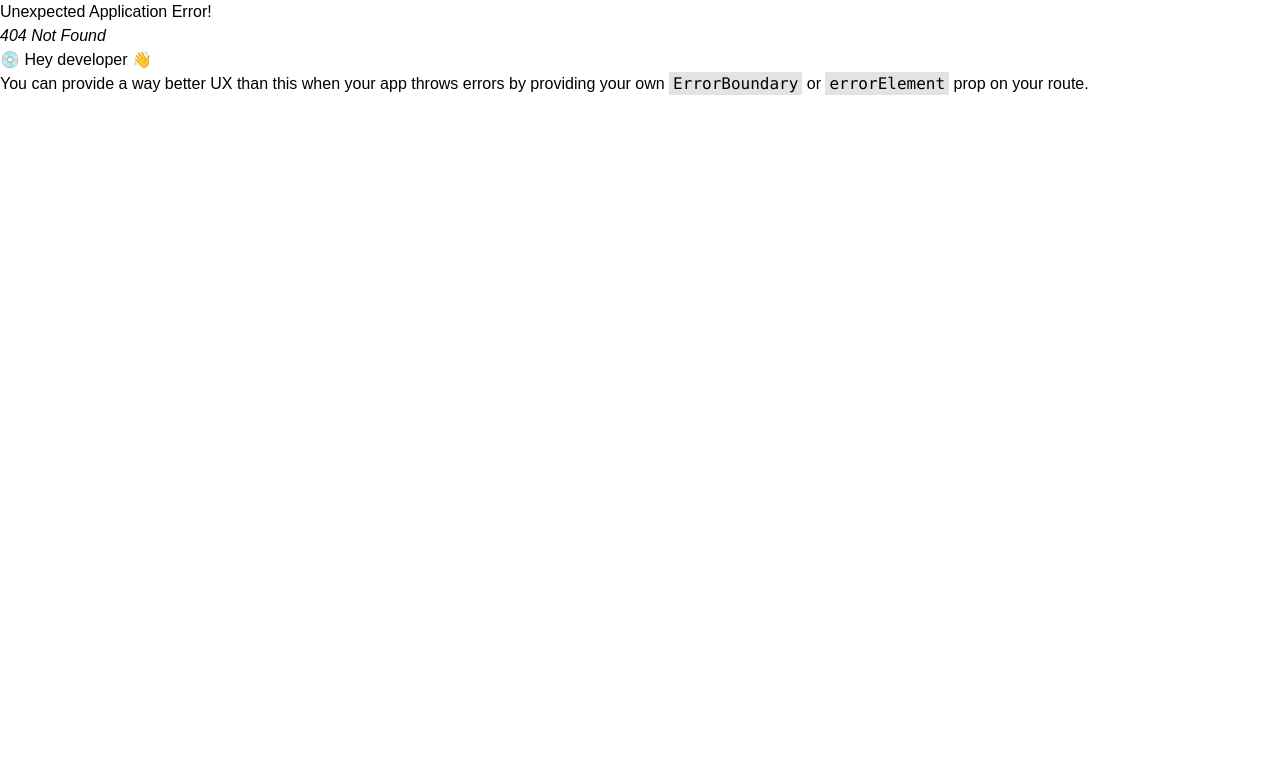
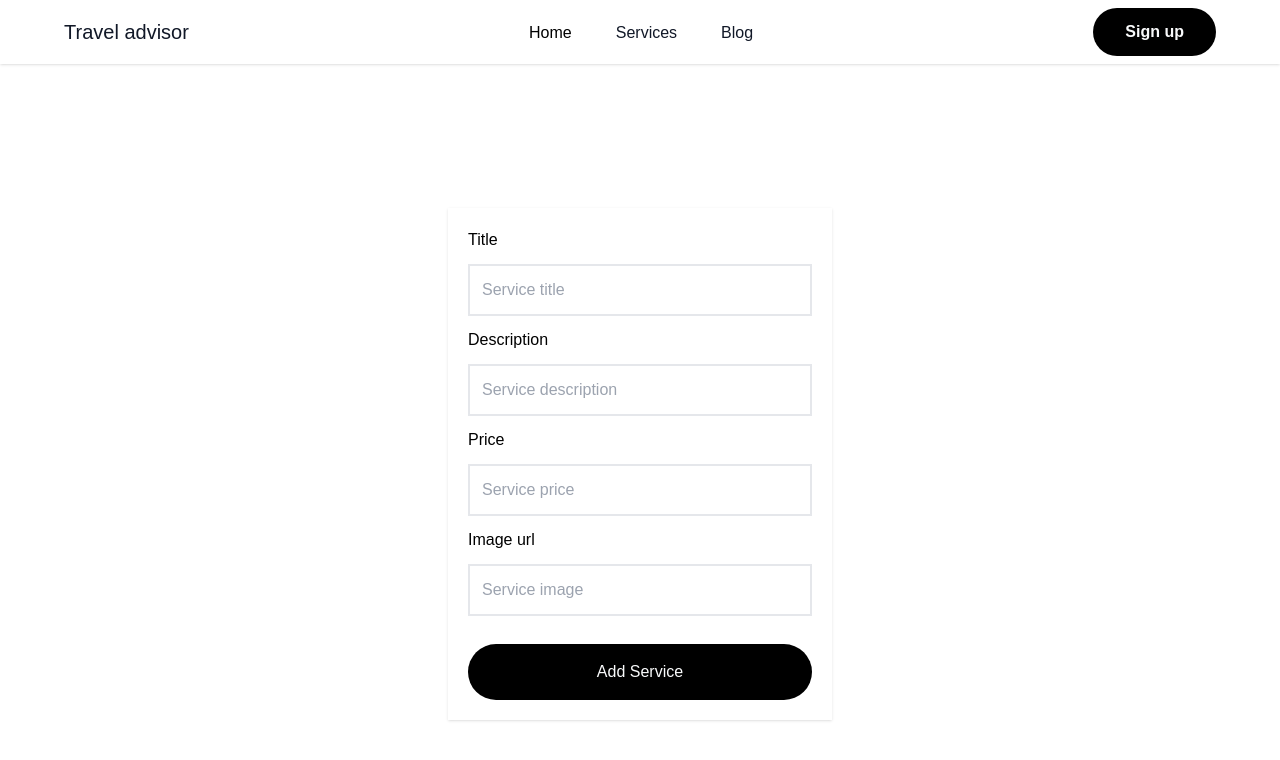
Before and after one commit to Kanon-Hosen/travel-buddy-client, a React (Create React App) app: page /addservice in a window 1280 px wide. Before the commit this address had no page. Shown: the top 760 px of the page. Built offline with nearby package versions, Linux system fonts and the light colour scheme.

Commit message:
services added

```diff
--- a/src/MainRoute/MainRoute.js
+++ b/src/MainRoute/MainRoute.js
@@ -1,5 +1,6 @@
 import React from 'react';
 import { createBrowserRouter, RouterProvider } from 'react-router-dom';
+import AddService from '../pages/AddService';
 import Home from '../pages/Home';
 import Layout from '../pages/Layout';
 import Login from '../pages/Login';
@@ -20,6 +21,10 @@ const MainRoute = () => {
                     element:<Home></Home>
                 },
                 {
+                    path: '/addservice',
+                    element:<AddService></AddService>
+                },
+                {
                     path: '/services',
                     element:<Services></Services>
                 }
--- /dev/null
+++ b/src/components/Hero.jsx
@@ -0,0 +1,11 @@
+import React from 'react';
+
+const Hero = () => {
+    return (
+        <div>
+<img src="https://static.tacdn.com/img2/brand/home/homemar2022_dt_trans@2x.webp" alt="" />
+        </div>
+    );
+};
+
+export default Hero;
--- a/src/components/Navbar.jsx
+++ b/src/components/Navbar.jsx
@@ -11,10 +11,10 @@ const Navbar = () => {
                   </Link>
 		<ul className="items-stretch hidden space-x-3 lg:flex">
 			<li className="flex">
-				<Link className="font-medium flex items-center px-4 -mb-1 border-b-2 border-transparent text-black">Home</Link>
+				<Link to='/' className="font-medium flex items-center px-4 -mb-1 border-b-2 border-transparent text-black">Home</Link>
 			</li>
 			<li className="flex">
-				<Link className="font-medium flex items-center px-4 -mb-1 border-b-2 border-transparent">Services</Link>
+				<Link to='/services' className="font-medium flex items-center px-4 -mb-1 border-b-2 border-transparent">Services</Link>
 			</li>
 			<li className="flex">
 				<Link className="font-medium flex items-center px-4 -mb-1 border-b-2 border-transparent">Blog</Link>
--- a/src/components/Services.jsx
+++ b/src/components/Services.jsx
@@ -1,9 +1,35 @@
-import React from 'react';
+import React, { useEffect, useState } from 'react';
 
 const Services = () => {
+    const [services, setServices] = useState([]);
+    useEffect(() => {
+        fetch("http://localhost:5000/services")
+            .then(res => res.json())
+            .then(data => setServices(data.data.slice(0,3)))
+    },[])
     return (
-        <div>
-
+        <div className='my-7 grid grid-cols-1 md:grid-cols-3'>
+            {
+                services.map(service => {
+                    return (
+                        <div key={service._id} className='p-4'>
+                            <img className='w-full bg-gray-200 h-64' src={service.image} alt="" />
+                            <div className='mt-3'>
+                                <h1 className='text-xl font-semibold'>{service.title}</h1>
+                                <p className='my-2 text-sm '>{service.des.slice(0,100)}</p>
+                                <div className='flex items-center gap-1 mb-1'>
+                                    <div className={` ${service.review ? 'bg-green-500': 'bg-transparent'} w-3 h-3 rounded-full border-2 border-green-500 `}></div>
+                                    <div className={` ${service.review ? 'bg-green-500': 'bg-transparent'} w-3 h-3  rounded-full border-2 border-green-500 `}></div>
+                                    <div className={` ${service.review ? 'bg-green-500': 'bg-transparent'} w-3 h-3  rounded-full border-2 border-green-500`}></div>
+                                    <div className={` ${service.review ? 'bg-green-500': 'bg-transparent'} w-3 h-3 rounded-full border-2 border-green-500`}></div>
+                                    <div className='text-sm text-gray-600 font-semibold ml-2'> 1 </div>
+                                </div>
+                                <p className='font-semibold text-base'>form <span className='font-bold'>${service.price}</span> per adult</p>
+                            </div>
+                        </div>
+                    )
+                })
+            }
         </div>
     );
 };
--- /dev/null
+++ b/src/pages/AddService.js
@@ -0,0 +1,46 @@
+import React from 'react';
+import { useNavigate } from 'react-router';
+
+const AddService = () => {
+    const navigate = useNavigate();
+    const handlePost = (e) => {
+        e.preventDefault();
+        const title = e.target.title.value;
+        const des = e.target.description.value;
+        const image = e.target.image.value;
+        const price = e.target.price.value;
+        const service = { title, des, price, image };
+        try {
+            fetch('http://localhost:5000/services', {
+                method: "POST",
+                headers: {
+                    "content-type": "application/json"
+                },
+                body: JSON.stringify(service)
+            })
+            e.target.reset()
+            navigate('/services')
+        } catch (error) {
+            console.log(error.message);
+        }
+    }
+    return (
+        <div className='flex w-full h-screen items-center justify-center'>
+            <div className='w-96 shadow p-5'>
+                <form onSubmit={handlePost} className='flex flex-col gap-3 w-full'>
+                    <label htmlFor="title">Title</label>
+                    <input name='title' className='p-3 border-2 ' type="text" placeholder='Service title' required/>
+                    <label htmlFor="description">Description</label>
+                    <input name='description' className='p-3 border-2 ' type="text" placeholder='Service description' required />
+                    <label htmlFor="description">Price</label>
+                    <input name='price' className='p-3 border-2 ' type="text" placeholder='Service price' required />
+                    <label htmlFor="image">Image url</label>
+                    <input name='image' className='p-3 border-2 ' type="text" placeholder='Service image' required />
+                    <button type='submit' className='bg-black text-gray-50 p-4 rounded-full mt-4'>Add Service</button>
+                </form>
+            </div>
+        </div>
+    );
+};
+
+export default AddService;
--- a/src/pages/Home.js
+++ b/src/pages/Home.js
@@ -1,9 +1,11 @@
 import React from 'react';
+import Hero from '../components/Hero';
 import Services from '../components/Services';
 
 const Home = () => {
     return (
         <div>
+            <Hero></Hero>
             <Services></Services>
         </div>
     );
--- a/src/pages/Services.js
+++ b/src/pages/Services.js
@@ -1,9 +1,43 @@
 import React from 'react';
+import { useEffect } from 'react';
+import { useState } from 'react';
+import { Link } from 'react-router-dom';
 
 const Services = () => {
+    const [services, setServices] = useState([]);
+    useEffect(() => {
+        fetch("http://localhost:5000/services")
+            .then(res => res.json())
+            .then(data => setServices(data.data))
+    },[])
     return (
-        <div>
-
+        <div className='my-5'>
+            <div>
+                <Link to='/addservice' className='px-5 py-3 cursor-pointer bg-black text-gray-50 rounded-full'>Add service</Link>
+            </div>
+            <div className='my-7 grid grid-cols-3 gap-6'>
+                {
+                    services.map(service => {
+                        return (
+                            <div key={service._id} className='p-4'>
+                                <img className='w-full bg-gray-200 h-64' src={service.image} alt="" />
+                                <div className='mt-3'>
+                                    <h1 className='text-xl font-semibold'>{service.title}</h1>
+                                    <p className='my-2 text-sm '>{service.des}</p>
+                                    <div className='flex items-center gap-1 mb-1'>
+                                        <div className={` ${service.review ? 'bg-green-500': 'bg-transparent'} w-3 h-3 rounded-full border-2 border-green-500 `}></div>
+                                        <div className={` ${service.review ? 'bg-green-500': 'bg-transparent'} w-3 h-3  rounded-full border-2 border-green-500 `}></div>
+                                        <div className={` ${service.review ? 'bg-green-500': 'bg-transparent'} w-3 h-3  rounded-full border-2 border-green-500`}></div>
+                                        <div className={` ${service.review ? 'bg-green-500': 'bg-transparent'} w-3 h-3 rounded-full border-2 border-green-500`}></div>
+                                        <div className='text-sm text-gray-600 font-semibold ml-2'> 1 </div>
+                                    </div>
+                                    <p className='font-semibold text-base'>form <span className='font-bold'>${service.price}</span> per adult</p>
+                                </div>
+                            </div>
+                        )
+                    })
+                }
+            </div>
         </div>
     );
 };
```
